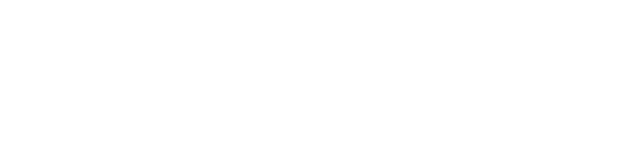
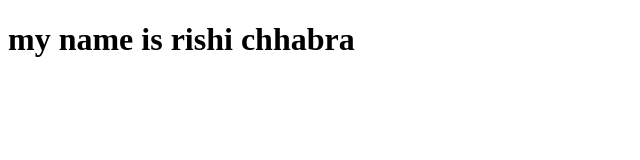
Before and after one commit to rishichhabra08/git-two, a plain HTML site: page index.html in a window 1280 px wide. Shown: the whole page, without its empty margins (0-640 px from the left). Drawn offline with Linux system fonts and the light colour scheme.

Commit message:
added h1

```diff
--- a/index.html
+++ b/index.html
@@ -4,6 +4,6 @@
 	<title></title>
 </head>
 <body>
-
+	<h1>my name is rishi chhabra</h1>
 </body>
 </html>
```
